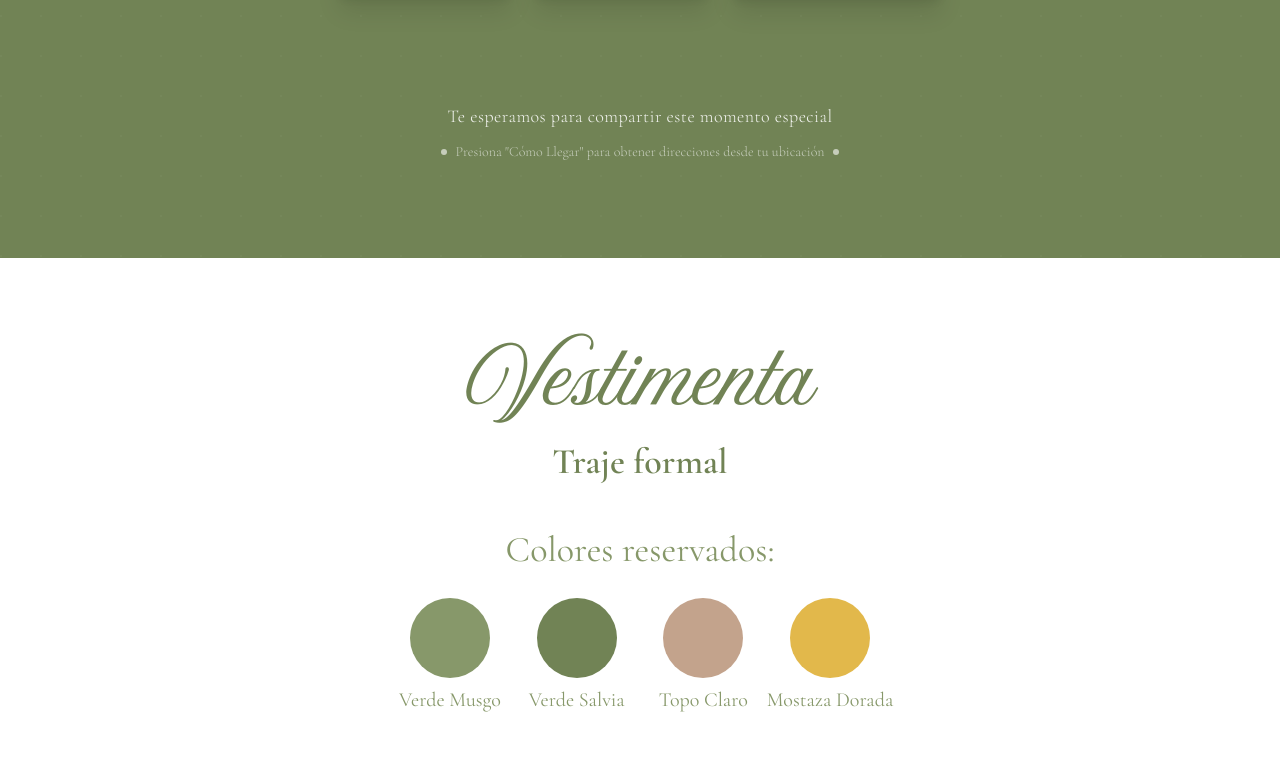
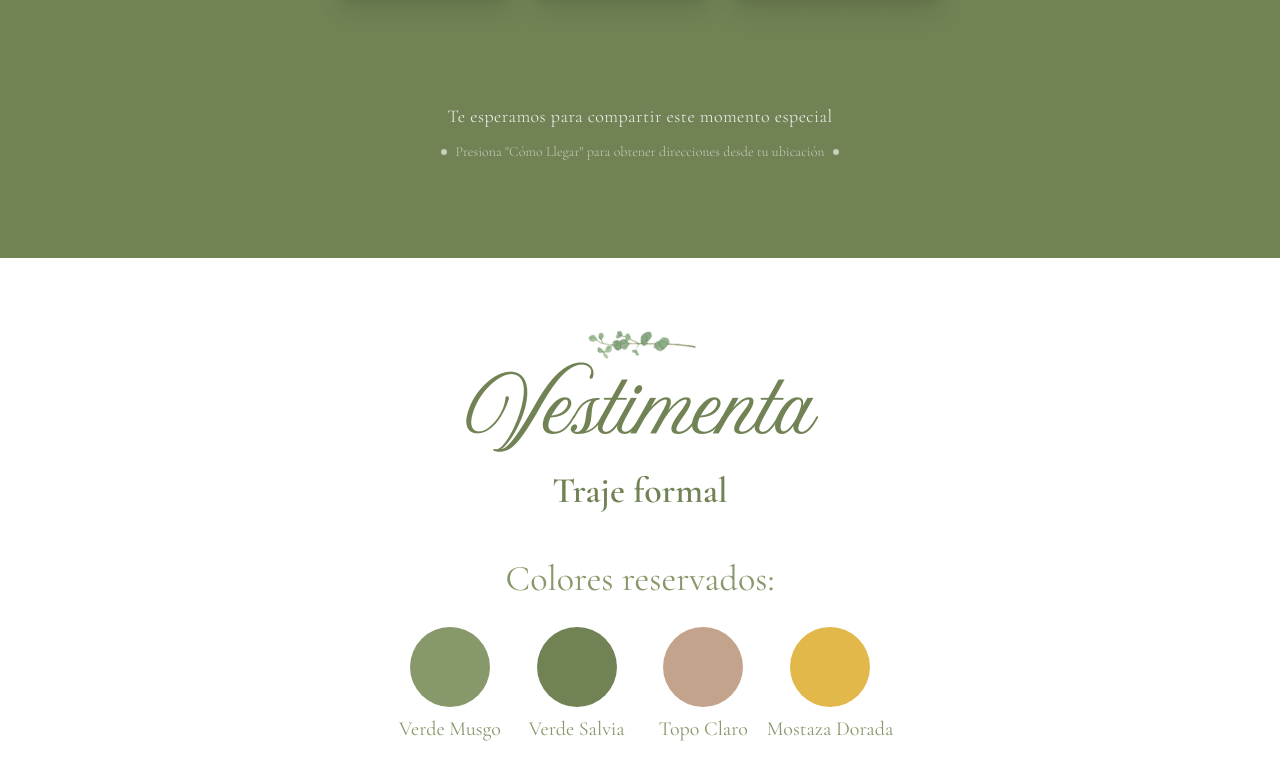
Before and after one commit to hacm1997/jl-wedding, a Next.js app: page / in a window 1280 px wide. Shown: the part 2169-2940 px from the top of the page. Built offline with nearby package versions, Linux system fonts and the light colour scheme; a web font is replaced by a local one.

Commit message:
feat: branch image added

```diff
--- a/components/clothing.tsx
+++ b/components/clothing.tsx
@@ -2,6 +2,7 @@
 
 import { useRef } from "react";
 import { motion, useInView } from "motion/react";
+import Image from "next/image";
 
 export default function Clothing() {
   const ref = useRef(null);
@@ -10,9 +11,30 @@ export default function Clothing() {
   return (
     <div
       ref={ref}
-      className="bg-white flex justify-center items-center py-12 sm:py-16 md:py-24"
+      className="bg-white flex justify-center items-center py-8 md:py-10 md:pb-24"
     >
       <div>
+        <motion.div
+          initial={{ opacity: 0, rotate: -80, scale: 0.5 }}
+          animate={
+            isInView
+              ? { opacity: 1, rotate: -56, scale: 1 }
+              : { opacity: 0, rotate: -80, scale: 0.5 }
+          }
+          transition={{
+            duration: isInView ? 0.8 : 0.4,
+            delay: isInView ? 0 : 0,
+            ease: "easeOut",
+          }}
+          className="flex justify-center items-center"
+        >
+          <Image
+            src="/images/branch.webp"
+            width={60}
+            height={100}
+            alt="Branch Icon"
+          />
+        </motion.div>
         <motion.h1
           initial={{ opacity: 0, y: -30 }}
           animate={isInView ? { opacity: 1, y: 0 } : { opacity: 0, y: -30 }}
@@ -21,7 +43,7 @@ export default function Clothing() {
             delay: isInView ? 0 : 0,
             ease: "easeOut",
           }}
-          className="font-amoresa text-5xl lg:text-6xl xl:text-7xl 2xl:text-8xl text-sage-dark text-center"
+          className="font-amoresa text-5xl lg:text-6xl xl:text-7xl 2xl:text-8xl text-sage-dark text-center -mt-2"
         >
           Vestimenta
         </motion.h1>
@@ -56,7 +78,9 @@ export default function Clothing() {
           <div className="grid grid-cols-2 sm:grid-cols-3 md:grid-cols-4 justify-center gap-4 sm:gap-0 pt-7">
             <motion.div
               initial={{ opacity: 0, scale: 0.5 }}
-              animate={isInView ? { opacity: 1, scale: 1 } : { opacity: 0, scale: 0.5 }}
+              animate={
+                isInView ? { opacity: 1, scale: 1 } : { opacity: 0, scale: 0.5 }
+              }
               transition={{
                 duration: isInView ? 0.5 : 0.3,
                 delay: isInView ? 0.6 : 0,
@@ -88,7 +112,9 @@ export default function Clothing() {
             </motion.div>
             <motion.div
               initial={{ opacity: 0, scale: 0.5 }}
-              animate={isInView ? { opacity: 1, scale: 1 } : { opacity: 0, scale: 0.5 }}
+              animate={
+                isInView ? { opacity: 1, scale: 1 } : { opacity: 0, scale: 0.5 }
+              }
               transition={{
                 duration: isInView ? 0.5 : 0.3,
                 delay: isInView ? 0.7 : 0,
@@ -120,7 +146,9 @@ export default function Clothing() {
             </motion.div>
             <motion.div
               initial={{ opacity: 0, scale: 0.5 }}
-              animate={isInView ? { opacity: 1, scale: 1 } : { opacity: 0, scale: 0.5 }}
+              animate={
+                isInView ? { opacity: 1, scale: 1 } : { opacity: 0, scale: 0.5 }
+              }
               transition={{
                 duration: isInView ? 0.5 : 0.3,
                 delay: isInView ? 0.8 : 0,
@@ -152,7 +180,9 @@ export default function Clothing() {
             </motion.div>
             <motion.div
               initial={{ opacity: 0, scale: 0.5 }}
-              animate={isInView ? { opacity: 1, scale: 1 } : { opacity: 0, scale: 0.5 }}
+              animate={
+                isInView ? { opacity: 1, scale: 1 } : { opacity: 0, scale: 0.5 }
+              }
               transition={{
                 duration: isInView ? 0.5 : 0.3,
                 delay: isInView ? 0.9 : 0,
@@ -194,7 +224,7 @@ export default function Clothing() {
             delay: isInView ? 1.3 : 0,
             ease: "easeOut",
           }}
-          className="pt-16"
+          className="pt-16 pb-8 md:pb-0"
         >
           <p className="text-center text-sage-light text-2xl lg:text-3xl">
             *<span className="font-bold">Blanco</span> reservado para la novia*
```
Also changed, not shown: public/images/branch.webp (added).
